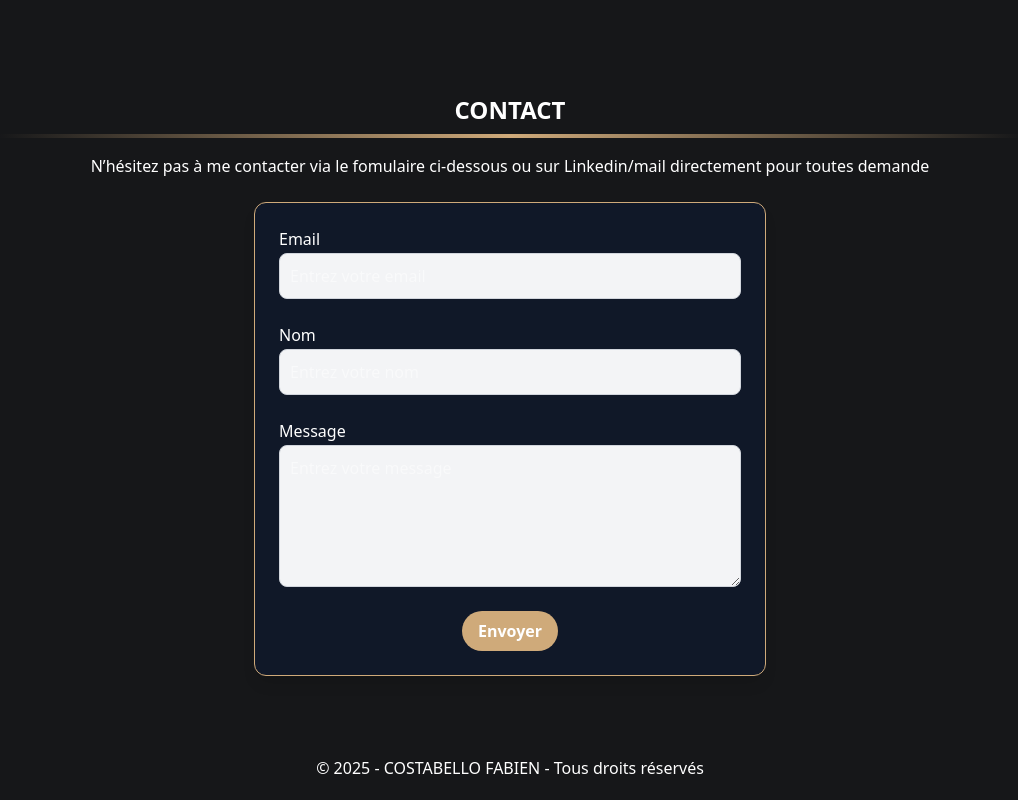
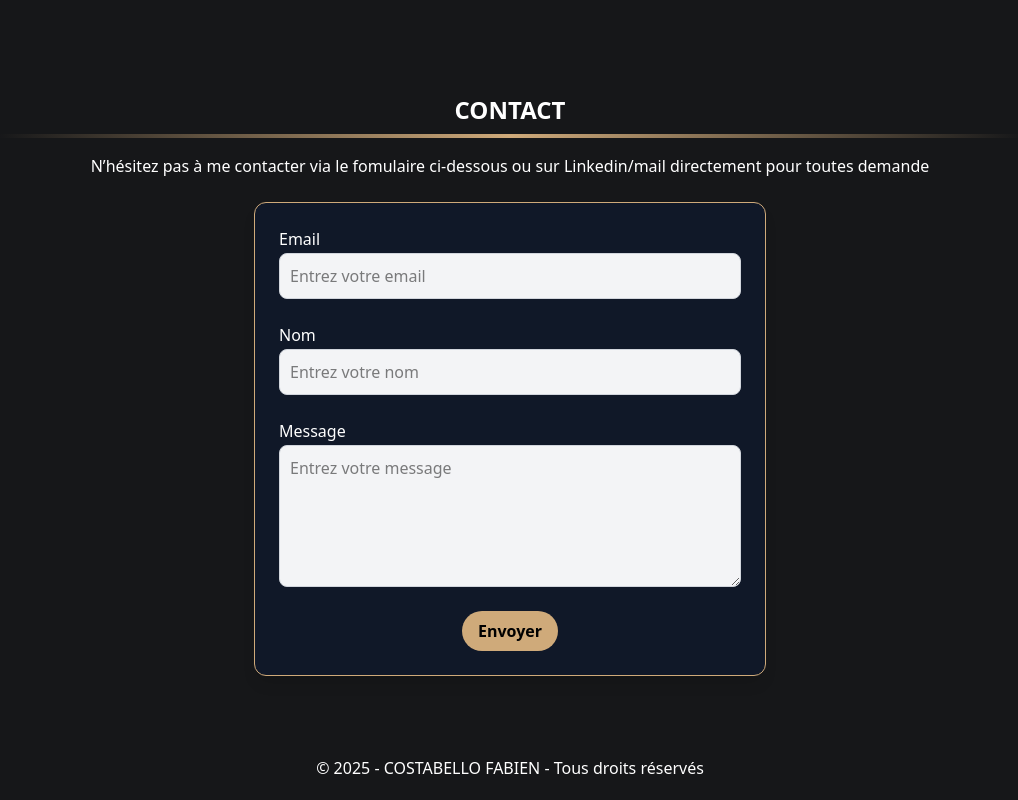
Before and after one commit to Fabien-Costabello/Portfolio, a React (Vite) app: page / in a window 1280 px wide. Shown: the part 2880-3680 px from the top of the page, without its empty margins (130-1148 px from the left). Built offline with nearby package versions, Linux system fonts and the light colour scheme.

Commit message:
fix contact form

```diff
--- a/src/components/ContactSection.jsx
+++ b/src/components/ContactSection.jsx
@@ -44,35 +44,35 @@
         onSubmit={sendEmail}
         className="flex flex-col  md:w-[40%] bg-gray-900 m-auto p-6 space-y-6 shadow-lg rounded-xl border border-theme"
       >
-        <div className="flex flex-col gap-0.5 text-white">
-          <label htmlFor="email">Email</label>
+        <div className="flex flex-col gap-0.5 text-black">
+          <label htmlFor="email" className="text-white">Email</label>
           <input
             type="text"
             id="email"
             name="email"
             placeholder="Entrez votre email"
-            className="rounded-lg  bg-gray-100 border border-gray-300 p-2.5"
+            className="rounded-lg  bg-gray-100 border border-gray-300 p-2.5 text-black"
           />
         </div>
 
-        <div className="flex flex-col gap-0.5 text-white">
-          <label htmlFor="name">Nom</label>
+        <div className="flex flex-col gap-0.5 text-black">
+          <label htmlFor="name" className="text-white">Nom</label>
           <input
             type="text"
             id="name"
             name="name"
             placeholder="Entrez votre nom"
-            className="rounded-lg bg-gray-100 border border-gray-300 p-2.5"
+            className="rounded-lg bg-gray-100 border text-black border-gray-300 p-2.5"
           />
         </div>
 
-        <div className="flex flex-col gap-0.5 text-white">
-          <label htmlFor="content">Message</label>
+        <div className="flex flex-col gap-0.5 text-black">
+          <label htmlFor="content"  className="text-white">Message</label>
           <textarea
             name="message"
             id="message"
             placeholder="Entrez votre message"
-            className="rounded-lg bg-gray-100 border border-gray-300 p-2.5"
+            className="rounded-lg bg-gray-100 border text-black border-gray-300 p-2.5"
             rows="5"
             cols="33"
           />
@@ -80,7 +80,7 @@
 
         <button
           type="submit"
-          className="bg-theme hover:bg-blue-700 text-white font-bold py-2 px-4 rounded-full m-auto"
+          className="bg-theme hover:bg-blue-700 text-black font-bold py-2 px-4 rounded-full m-auto"
         >
           Envoyer
         </button>
```
